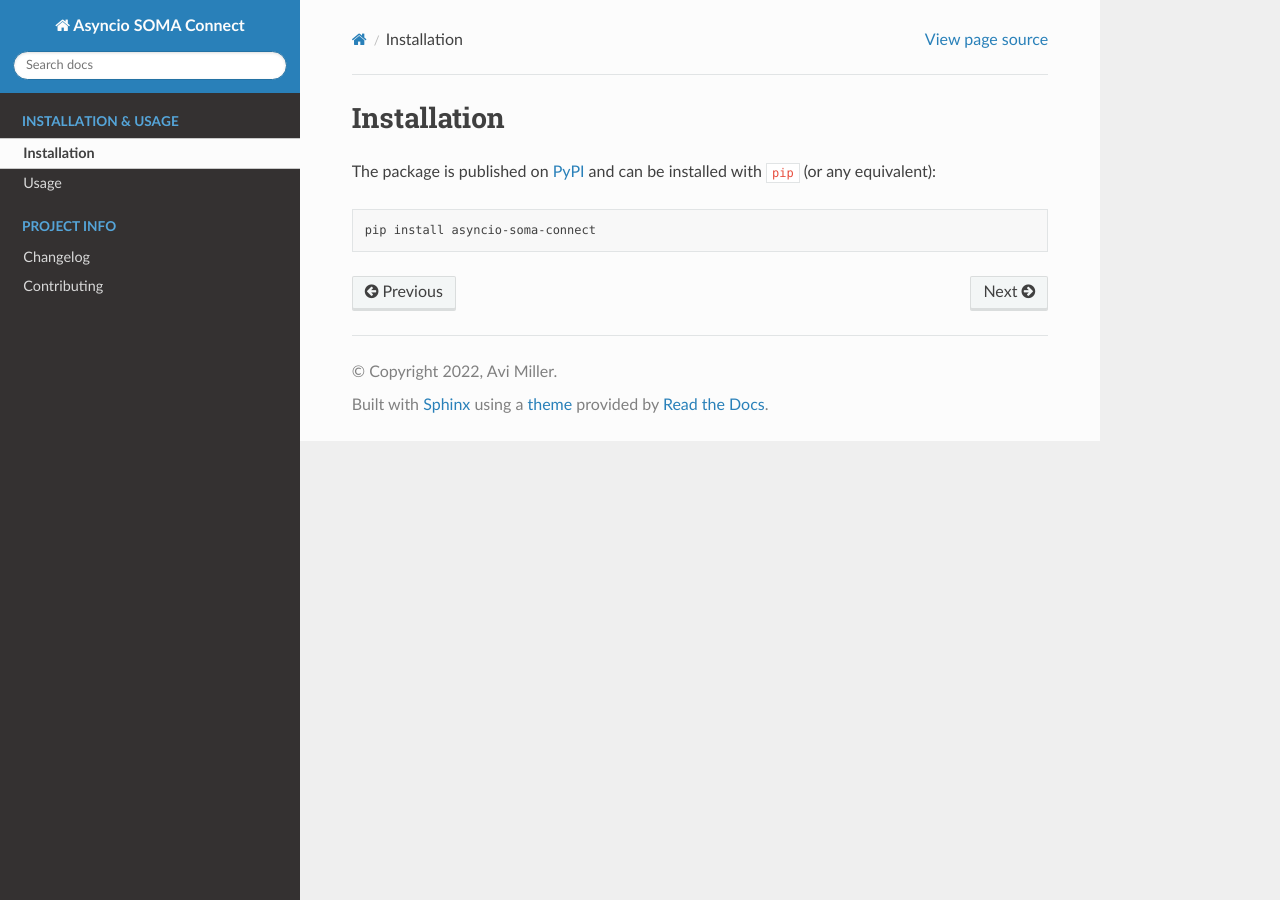
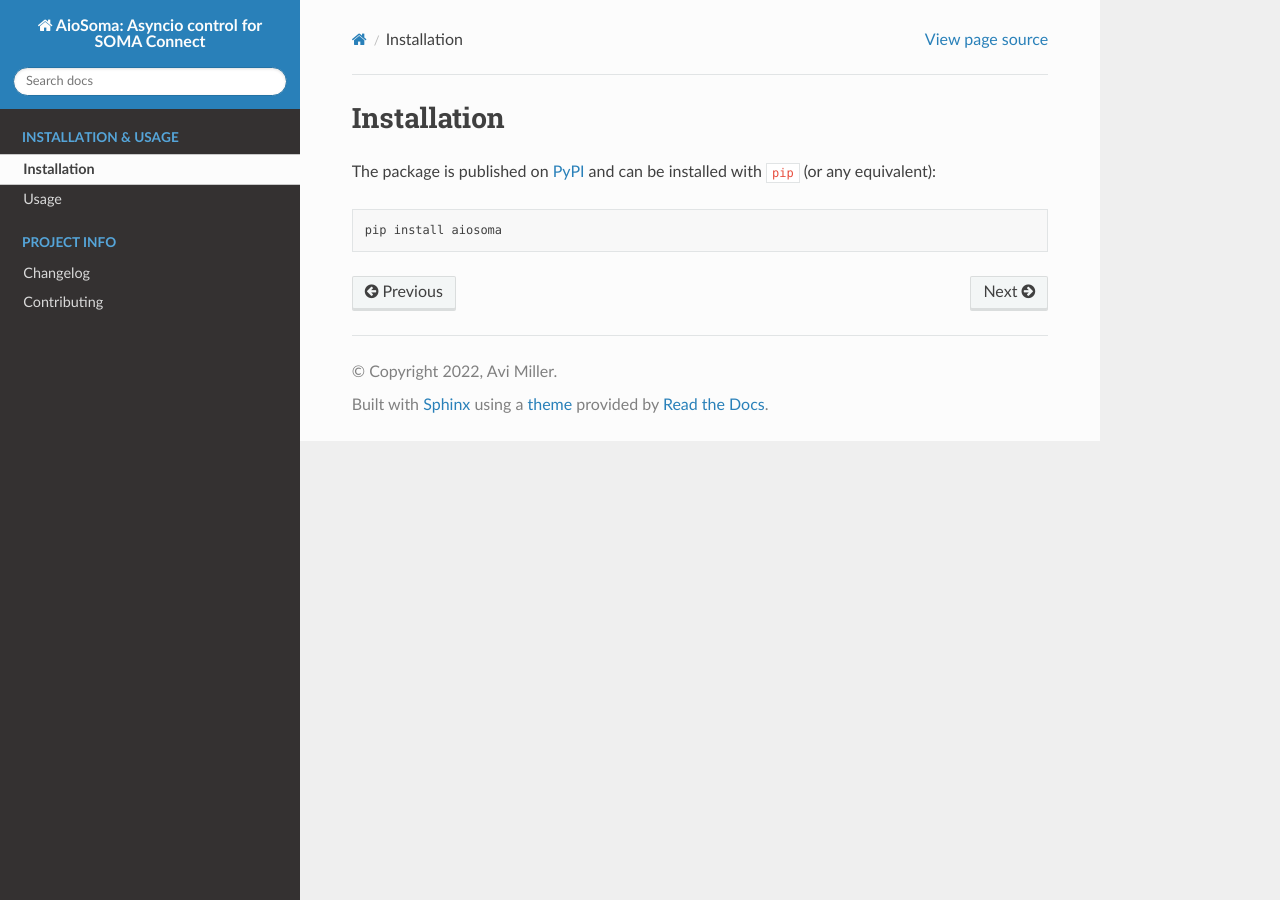
Before and after one commit to Djelibeybi/aiosoma, a Sphinx documentation site: the page built from docs/installation.md, in a window 1280 px wide. Built offline with Sphinx 7.4.7 and the Read the Docs theme 2.0.0, drawn with Linux system fonts in a browser that asks for light colours.

Commit message:
docs: update docs to use aiosoma
Signed-off-by: Avi Miller <me@dje.li>

````diff
--- a/docs/conf.py
+++ b/docs/conf.py
@@ -6,10 +6,10 @@
 # -- Project information -----------------------------------------------------
 # https://www.sphinx-doc.org/en/master/usage/configuration.html#project-information
 
-project = "Asyncio SOMA Connect"
+project = "AioSoma: Asyncio control for SOMA Connect"
 copyright = "2022, Avi Miller"
 author = "Avi Miller"
-release = "0.0.0"
+release = "0.1.0"
 
 # -- General configuration ---------------------------------------------------
 # https://www.sphinx-doc.org/en/master/usage/configuration.html#general-configuration
--- a/docs/installation.md
+++ b/docs/installation.md
@@ -1,7 +1,7 @@
 # Installation
 
-The package is published on [PyPI](https://pypi.org/project/asyncio-soma-connect/) and can be installed with `pip` (or any equivalent):
+The package is published on [PyPI](https://pypi.org/project/aiosoma/) and can be installed with `pip` (or any equivalent):
 
 ```bash
-pip install asyncio-soma-connect
+pip install aiosoma
 ```
````
Also changed, not shown: docs/usage.md (+0 -2 lines).
